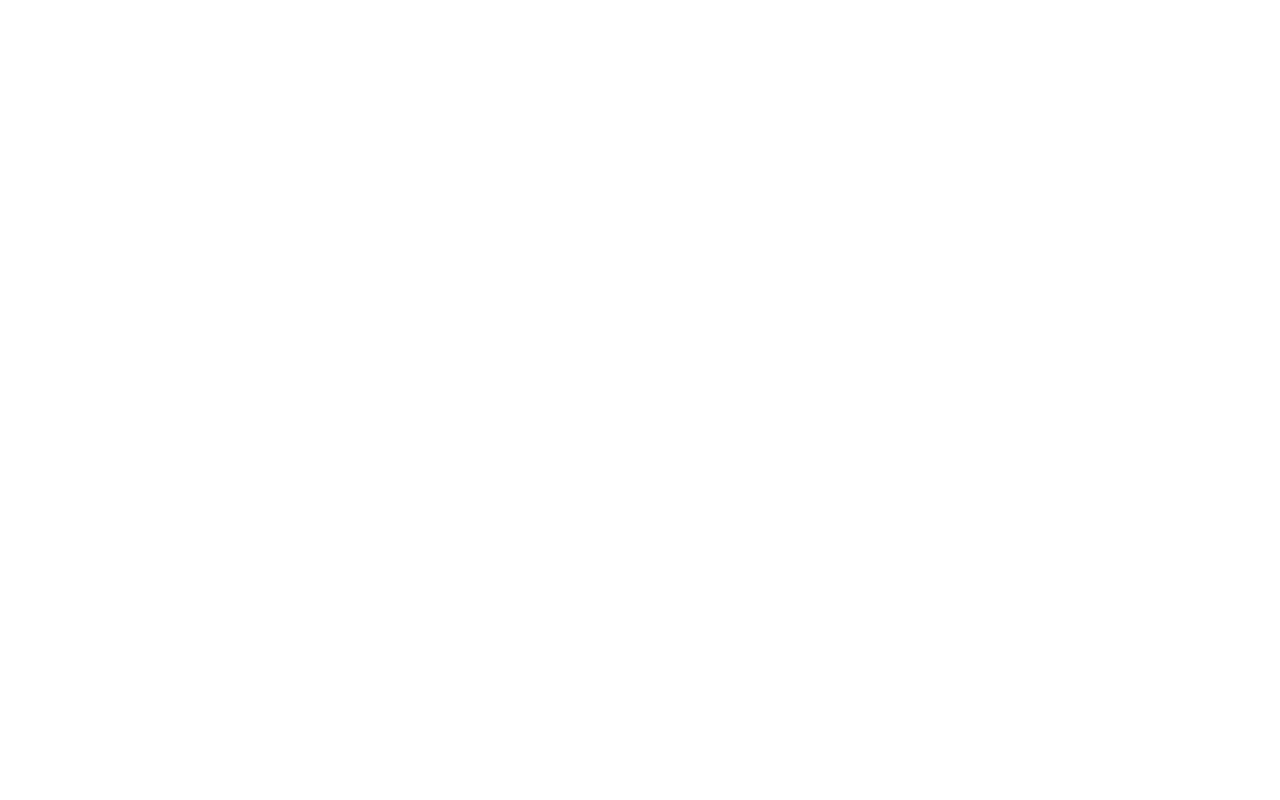
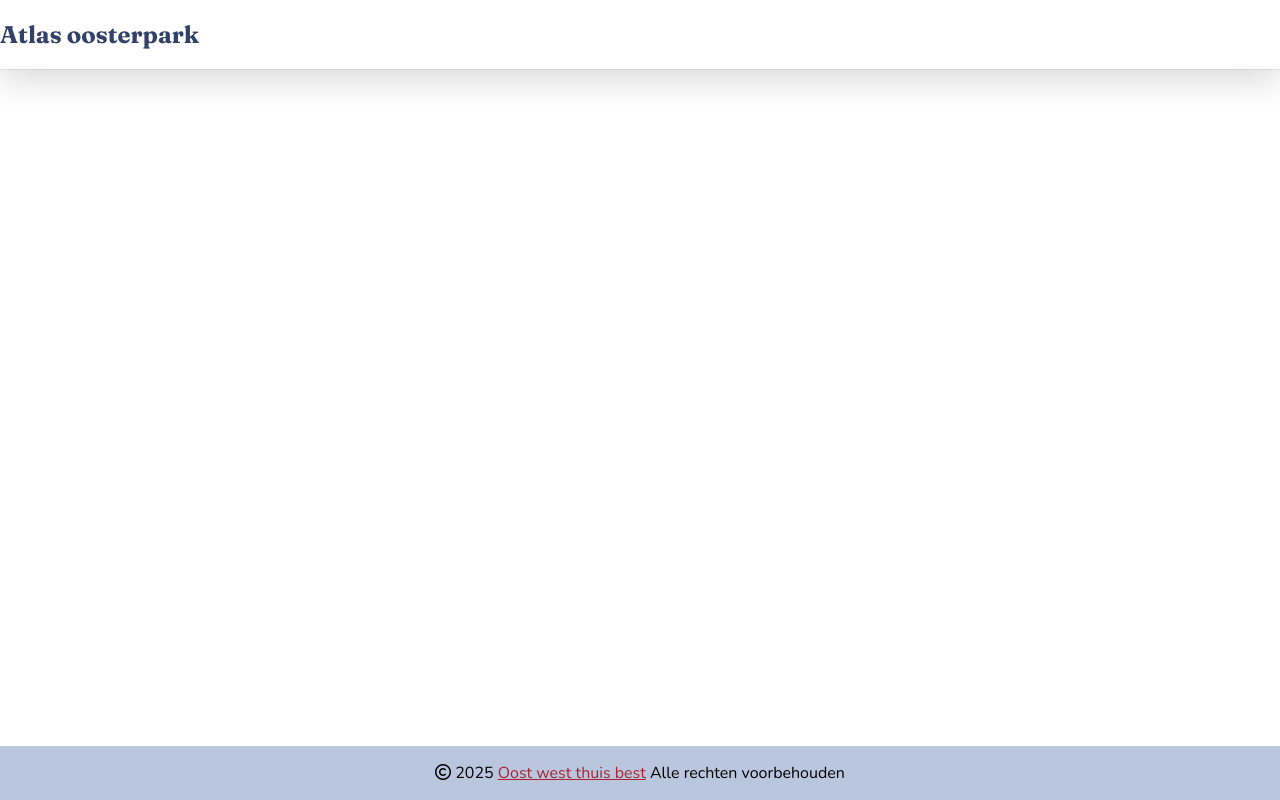
Before and after one commit to tymoNL/Oost-west_thuis_best, a plain HTML site: page Oost-west_thuis_best/index.html in a window 1280 px wide. Drawn offline with Linux system fonts and the light colour scheme.

Commit message:
stable start version

```diff
--- a/Oost-west_thuis_best/css/font.css
+++ b/Oost-west_thuis_best/css/font.css
@@ -0,0 +1,20 @@
+/* Normal font */
+@font-face {
+  font-family: "Nunito";
+  src: local("Nunito"), url("/Oost-west_thuis_best/font/Nunito-VariableFont_wght.ttf") format("truetype");
+  font-optical-sizing: auto;
+  font-weight: 200 700;
+  font-style: normal;
+}
+
+/* Head font */
+@font-face {
+  font-family: "Fraunces";
+  src: local("Fraunces"), url("/Oost-west_thuis_best/font/Fraunces-VariableFont_wght.ttf") format("truetype");
+  font-optical-sizing: auto;
+  font-weight: 200 700;
+  font-style: normal;
+  font-variation-settings:
+    "SOFT" 0,
+    "WONK" 0;
+}
--- a/Oost-west_thuis_best/css/styles.css
+++ b/Oost-west_thuis_best/css/styles.css
@@ -0,0 +1,75 @@
+:root {
+    --white: #fff;
+    --black: #000;
+
+    --button-border-radius: 999px;
+    --button-background: hsl(222 36% 50%);
+    --button-color: var(--white);
+
+    /* Font family's */
+    --font-family-nunito: "Nunito", sans-serif;
+    --font-family-fraunces: "Fraunces", sans-serif;
+}
+
+*,
+*::before,
+*::after {
+    box-sizing: border-box;
+}
+
+body {
+    margin: 0;
+    display: grid;
+    grid-template-columns: 1fr;
+    grid-template-rows: auto 1fr auto;
+    justify-content: center;
+    min-height: 100dvh;
+    font-family: var(--font-family-nunito);
+}
+
+h1,
+h2,
+h3,
+h4,
+h5,
+h6 {
+    font-family: var(--font-family-fraunces);
+    color: hsl(222 36% 30%);
+}
+
+a {
+    color: hsl(355 64% 40%);
+}
+
+button, a.button {
+    background-color: var(--button-background);
+    color: var(--button-color);
+    border-radius: var(--button-border-radius);
+}
+
+.container {
+    max-width: 1440px;
+    margin: 0 auto;
+    padding: 0 2rem;
+
+    @media screen and (min-width: 992px) {
+        padding: 0;
+    }
+}
+
+body {
+    header {
+        background-color: var(--white);
+        box-shadow: rgba(0, 0, 0, 0.16) 0px 10px 36px 0px, rgba(0, 0, 0, 0.06) 0px 0px 0px 1px;
+    }
+
+    main {}
+
+    footer {
+        background-color: hsl(222 36% 80%);
+
+        .footerBottom {
+            text-align: center;
+        }
+    }
+}
--- a/Oost-west_thuis_best/index.html
+++ b/Oost-west_thuis_best/index.html
@@ -20,11 +20,31 @@
 </head>
 
 <body>
-    <header></header>
+    <header>
+        <section class="container">
+            <h1>Atlas oosterpark</h1>
+        </section>
+    </header>
 
-    <main></main>
+    <main>
+        <section class="container">
 
-    <footer></footer>
+        </section>
+    </main>
+
+    <footer>
+        <section class="container">
+        </section>
+
+        <section class="footerBottom">
+            <section class="container">
+                <p>
+                    <i class="fa-regular fa-copyright"></i>
+                    2025 <a href="https://github.com/tymoNL/Oost-west_thuis_best" target="_blank">Oost west thuis best</a> Alle rechten voorbehouden
+                </p>
+            </section>
+        </section>
+    </footer>
 </body>
 
 </html>
```
Also changed, not shown: Oost-west_thuis_best/font/Fraunces-VariableFont_wght.ttf (added), Oost-west_thuis_best/font/Nunito-VariableFont_wght.ttf (added).
